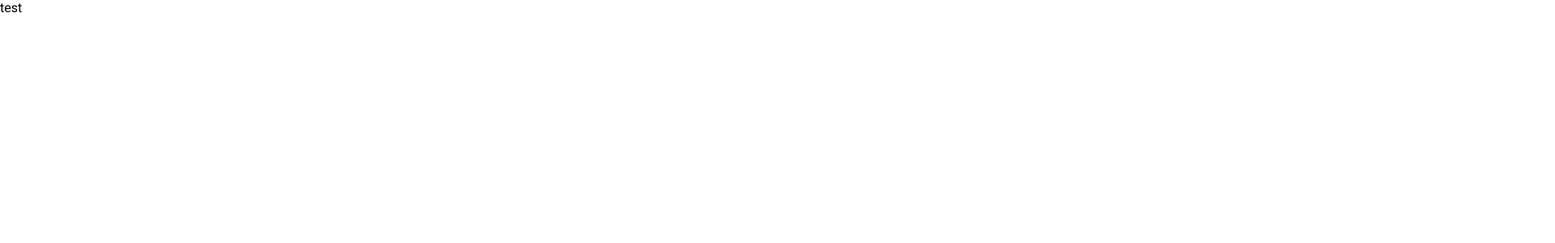
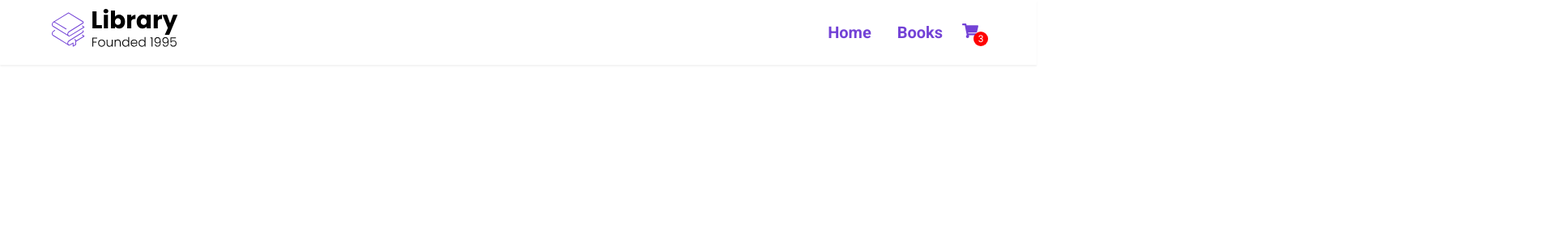
Before and after one commit to lteranl/library-react, a React (Create React App) app: page / in a window 1280 px wide. Shown: the top 300 px of the page at 81% size, 1920 px wide, since content can reach past the window. Built offline with nearby package versions, Linux system fonts and the light colour scheme.

Commit message:
imported nav component

```diff
--- a/src/App.js
+++ b/src/App.js
@@ -1,5 +1,12 @@
+import React from "react";
+import Nav from "./components/Nav";
+
 function App() {
-    return <div className="App">test</div>;
+    return (
+        <div className="App">
+            <Nav />
+        </div>
+    );
 }
 
 export default App;
```
